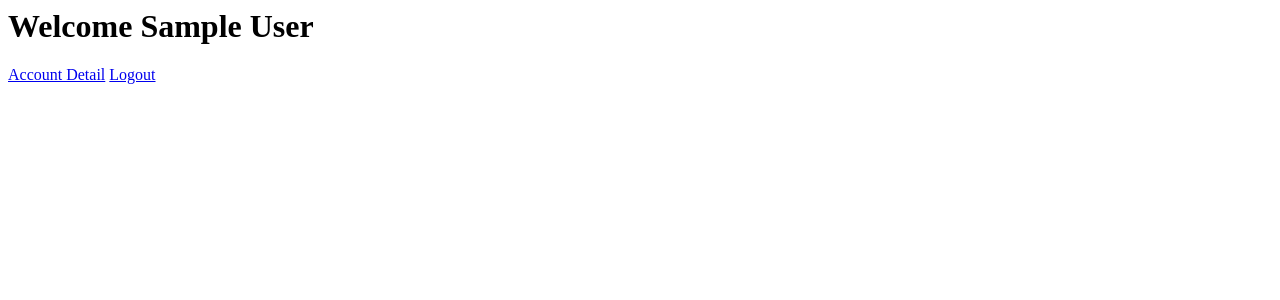
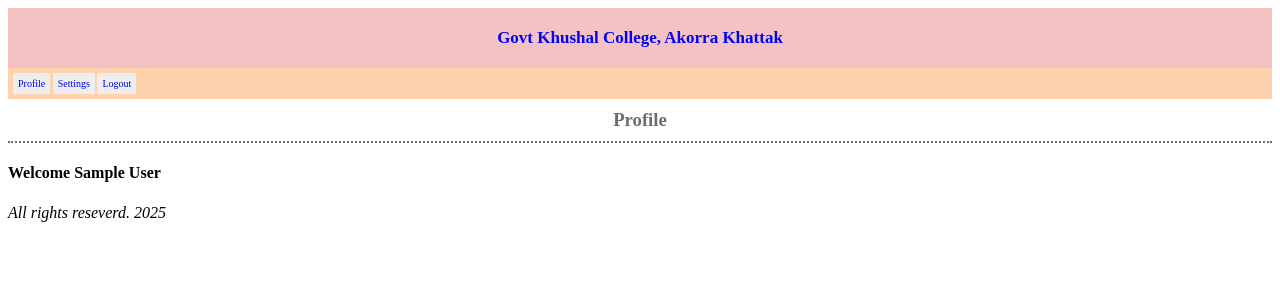
Before and after one commit to irfanullahkhan-git/gkkkdc-batch-1-web, a PHP site: page /college/profile.php in a window 1280 px wide. Shown: the top 300 px of the page. Run offline with PHP 8.4, Linux system fonts and the light colour scheme; the visitor is signed in with stand-in values (Sample User, id 1).

Commit message:
IK-27052025

```diff
--- /dev/null
+++ b/college/database.php
@@ -0,0 +1,9 @@
+<?php
+    $host = "127.0.0.1";
+    $db_user = "root";
+    $db_password = "bh0ja";
+    $db_name = "college";
+
+    $connection = new mysqli($host, $db_user, $db_password, $db_name);
+
+?>
--- /dev/null
+++ b/college/footer.php
@@ -0,0 +1,3 @@
+        <i>All rights reseverd. 2025</i>
+    </body>
+</html>
--- /dev/null
+++ b/college/header.php
@@ -0,0 +1,70 @@
+<?php
+include 'database.php';
+session_start();
+
+if(!isset($_SESSION["user_logged_in"]) || $_SESSION["user_logged_in"] != "yes"){
+    if($_COOKIE["remember_me_key"]){
+
+        $cookie_value = $_COOKIE["remember_me_key"];
+        $query = "SELECT * FROM students WHERE remember_login_key = '$cookie_value'";
+        $db_response = $connection->query($query);
+
+        while($row = $db_response->fetch_assoc()){
+            $_SESSION["user_id"] = $user_id = $row["ID"];
+            $_SESSION["user_name"] = $row["Name"];
+        }
+    }else{
+        header("Location: http://127.0.0.1/college/login.php");
+    }
+}
+
+
+?>
+<html>
+    <body>
+        <style>
+            .header{
+                padding: 20px;
+                color: blue;
+                font-size: 17px;
+                background: #f4c2c2;
+                margin: 0px;
+                text-align: center;
+            }
+            .menu{
+                list-style: none;
+                margin: 0px;
+                padding: 5px;
+                background: #fed2ac;
+                font-size: 10px;
+            }
+            .menu_item{
+                display: inline-block;
+                padding: 5px;
+                background: #eee;
+            }
+            .menu_item a{
+                text-decoration: none;
+            }
+        </style>
+        <style>
+            .page_name{
+                color:rgba(34, 31, 31, 0.65);
+                border-bottom: 2px dotted;
+                text-align: center;
+                margin: 0px;
+                padding: 10px
+            }
+        </style>
+        <h3 class="header">Govt Khushal College, Akorra Khattak</h3>
+        <ul class="menu">
+            <li class="menu_item">
+                <a href="/college/profile.php">Profile</a>
+            </li>
+            <li class="menu_item">
+                <a href="/college/settings.php">Settings</a>
+            </li>
+            <li class="menu_item">
+                <a href="/college/logout.php">Logout</a>
+            </li>
+        </ul>
--- a/college/profile.php
+++ b/college/profile.php
@@ -1,34 +1,4 @@
-<?php
-    session_start();
-
-    if(!isset($_SESSION["user_logged_in"]) || $_SESSION["user_logged_in"] != "yes"){
-        if($_COOKIE["remember_me_key"]){
-            $host = "127.0.0.1";
-            $db_user = "root";
-            $db_password = "bh0ja";
-            $db_name = "college";
-
-            $connection = new mysqli($host, $db_user, $db_password, $db_name);
-
-            $cookie_value = $_COOKIE["remember_me_key"];
-            $query = "SELECT * FROM students WHERE remember_login_key = '$cookie_value'";
-            $db_response = $connection->query($query);
-
-            while($row = $db_response->fetch_assoc()){
-                $_SESSION["user_id"] = $user_id = $row["ID"];
-                $_SESSION["user_name"] = $row["Name"];
-            }
-        }else{
-            header("Location: http://127.0.0.1/college/login.php");
-        }
-    }
-
-?>
-
-<html>
-    <body>
-        <h1>Welcome <?php echo $_SESSION["user_name"];?></h1>
-        <a href="/college/accountDetail.php">Account Detail</a>
-        <a href="/college/logout.php">Logout</a>
-    </body>
-</html>
+<?php include 'header.php';?>
+    <h3 class="page_name">Profile</h3>
+    <h4>Welcome <?php echo $_SESSION["user_name"];?></h4>
+<?php include 'footer.php';?>
--- /dev/null
+++ b/college/settings.php
@@ -0,0 +1,3 @@
+<?php  include 'header.php';?>
+
+<h3 class="page_name">Settings</h3>
```
Also changed, not shown: college/login_submit.php (+1 -6 lines).
